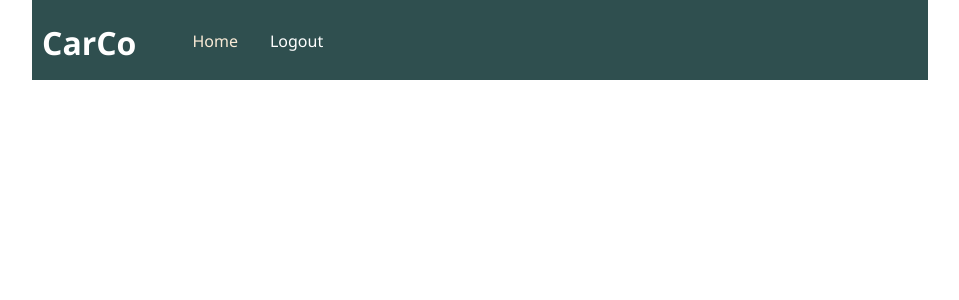
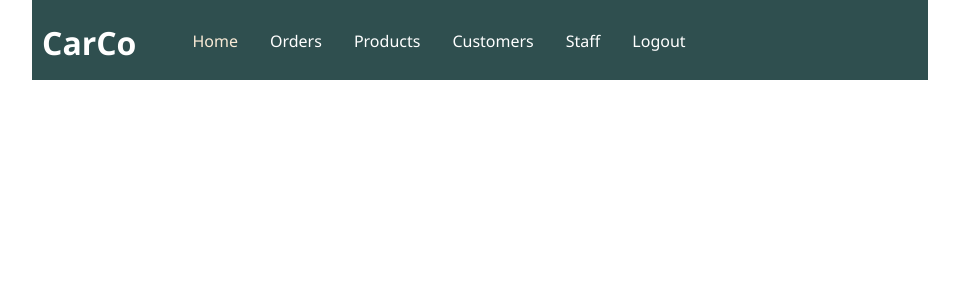
Before and after one commit to TotalDwarf03/CarCo, a PHP site: page / in a window 1280 px wide. Shown: the top 300 px of the page, without its empty margins (160-1119 px from the left). Run offline with PHP 8.4, Linux system fonts and the light colour scheme; the visitor is signed in with stand-in values (Sample User, id 1).

Commit message:
prep'd navbar ready for perms

```diff
--- a/Widgets/Navigation.php
+++ b/Widgets/Navigation.php
@@ -11,26 +11,17 @@
             if($PageName == 'login'){
                 return "style='display:none;'";
             }
-            if($PageName == 'logout'){
+            elseif($PageName == 'logout'){
                 return '';
             }
-
-            if($_SESSION['UserType'] == 'Staff'){
-                // If Logged in User is a Staff Member
-                if(in_array($permissionID, $_SESSION['PermissionList'])){
-                    // Show if Passed Permission in Permission List (Gathered From Database)
-                    return '';
+            else{
+                if($_SESSION['UserType'] == 'Staff'){
+                    // If Staff
+                    // Put permission logic here :)
                 }
                 else {
-                    // Hide if not
+                    // If Customer
                     return "style='display:none;'";
-                }
-            }
-            else {
-                // If Logged in User is a Customer
-                // Show Orders Page
-                if($PageName == 'ViewOrders'){
-                    return '';
                 }
             }
         }
@@ -41,7 +32,10 @@
             if($PageName == 'login'){
                 return '';
             }
-            if($PageName == 'logout'){
+            elseif($PageName == 'logout'){
+                return "style='display:none;'";
+            }
+            else {
                 return "style='display:none;'";
             }
         }
@@ -54,6 +48,10 @@
     <nav>
         <ul>
             <li><a <?php echo(getActivePage('index.php')); ?> href='index.php'>Home</a></li>
+            <li><a <?php echo(getActivePage('vieworders.php') . ' ' . showOnPermissions(-1, 'vieworders')); ?> href='vieworders.php'>Orders</a></li>
+            <li><a <?php echo(getActivePage('viewproducts.php')); ?> href='viewproducts.php'>Products</a></li>
+            <li><a <?php echo(getActivePage('viewcustomers.php') . ' ' . showOnPermissions(-1, 'viewcustomers')); ?> href='viewcustomers.php'>Customers</a></li>
+            <li><a <?php echo(getActivePage('viewstaff.php') . ' ' . showOnPermissions(-1, 'viewstaff')); ?> href='viewstaff.php'>Staff</a></li>
             <li><a <?php echo(getActivePage('login.php') . ' ' . showOnPermissions(-1, 'login')); ?> href='login.php'>Login</a></li>
             <li><a <?php echo(getActivePage('logout.php') . ' ' . showOnPermissions(-1, 'logout')); ?> href='logout.php'>Logout</a></li>
         </ul>
```
